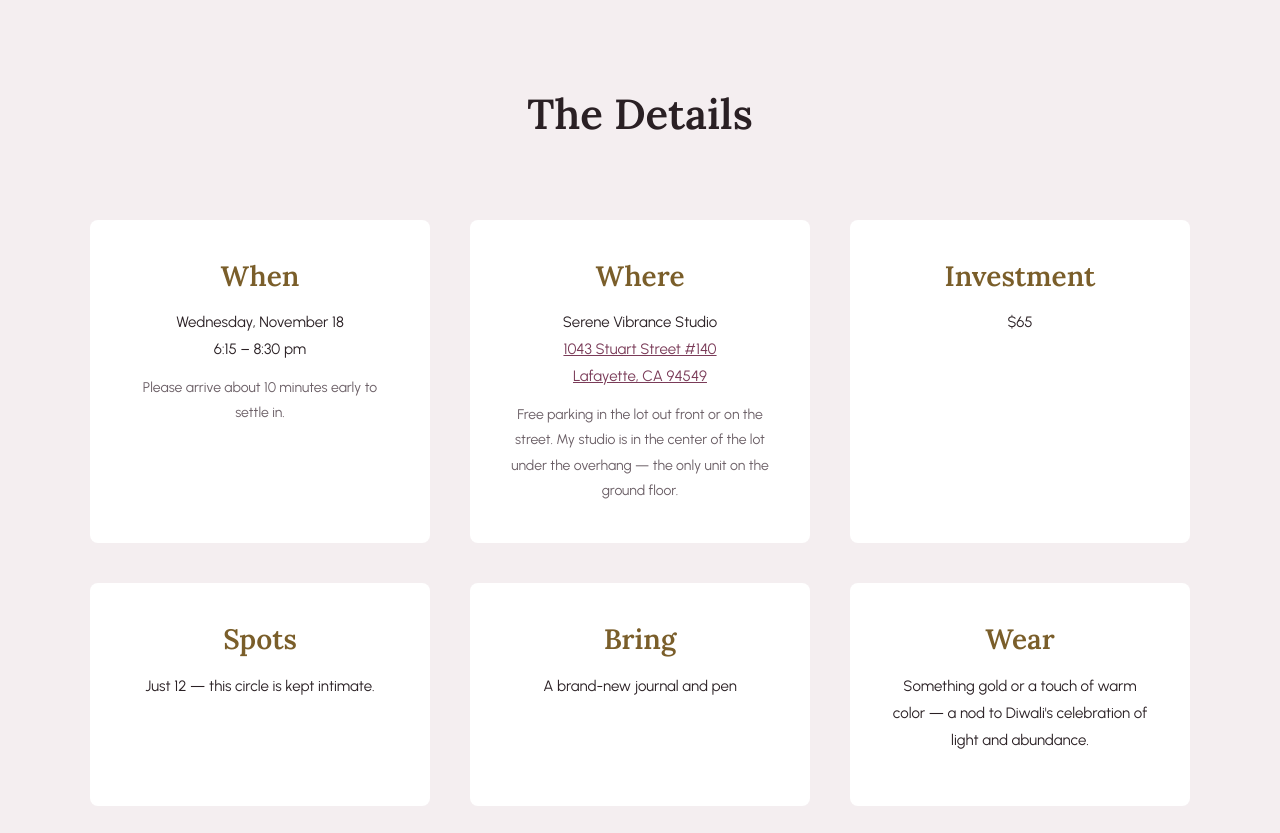
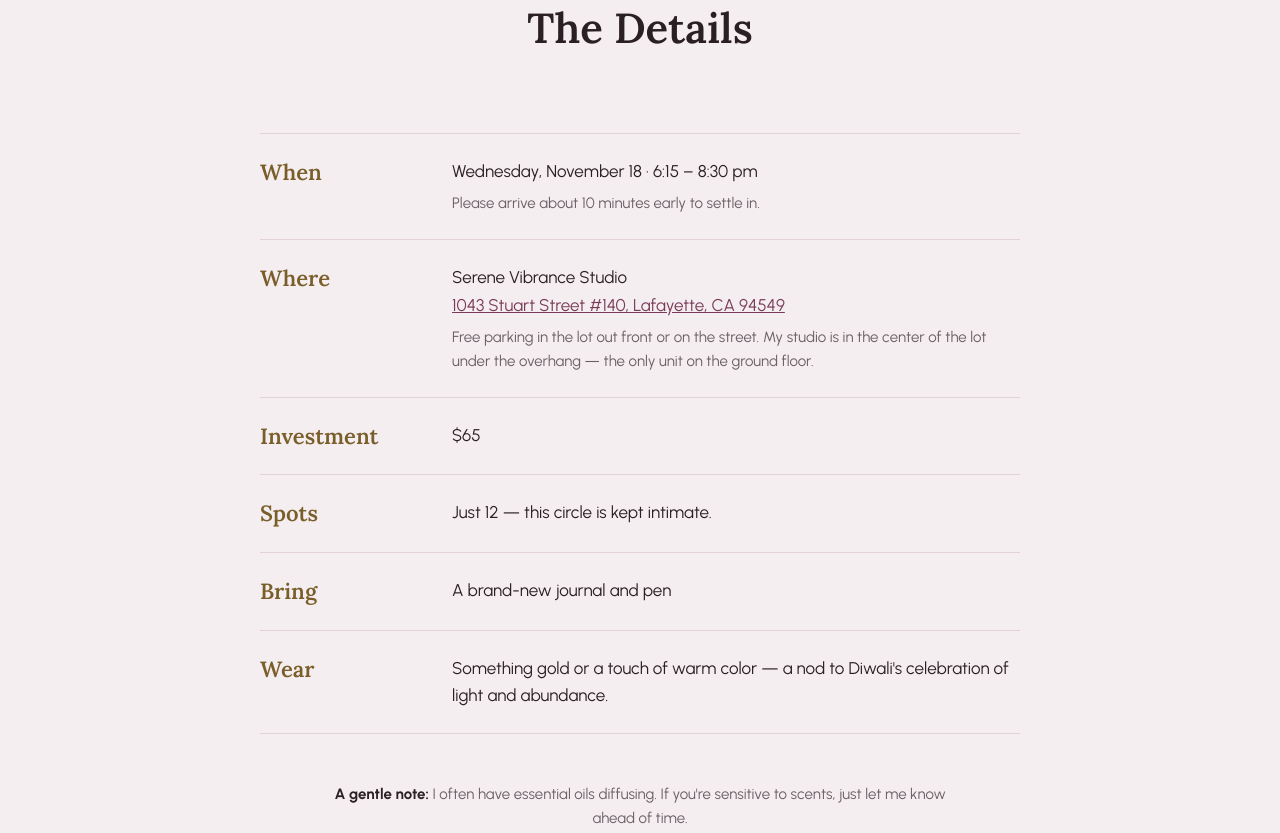
Before and after one commit to xaerr0/Serene-Vibrance, a website: page prosperity.html in a window 1280 px wide. Shown: the part 2616-3449 px from the top of the page. Drawn offline with Linux system fonts and the light colour scheme.

Commit message:
Update prosperity page

```diff
--- a/prosperity.html
+++ b/prosperity.html
@@ -406,31 +406,17 @@
 
       .practices {
         list-style: none;
-        counter-reset: practice;
         max-width: 760px;
         margin: 0 auto;
       }
 
       .practices li {
-        counter-increment: practice;
-        position: relative;
-        padding: 32px 0 32px 72px;
+        padding: 32px 0;
         border-top: 1px solid var(--divider);
       }
 
       .practices li:last-child {
         border-bottom: 1px solid var(--divider);
-      }
-
-      .practices li::before {
-        content: counter(practice, decimal-leading-zero);
-        position: absolute;
-        left: 0;
-        top: 30px;
-        font-family: "Lora", serif;
-        font-size: 28px;
-        font-style: italic;
-        color: var(--sage-strong);
       }
 
       .practices h3 {
@@ -447,22 +433,43 @@
         background: var(--cream);
       }
 
-      .details .service-card {
-        background: white;
+      .details-list {
+        max-width: 760px;
+        margin: 0 auto;
       }
 
-      .details .service-card p {
-        margin-bottom: 12px;
-        color: var(--dark);
+      .detail-row {
+        display: grid;
+        grid-template-columns: 160px 1fr;
+        gap: 32px;
+        padding: 24px 0;
+        border-top: 1px solid var(--divider);
       }
 
-      .details .service-card p.card-note {
-        font-size: 14px;
-        color: var(--text-light);
-        margin-bottom: 0;
+      .detail-row:last-child {
+        border-bottom: 1px solid var(--divider);
       }
 
-      .details .service-card a {
+      .detail-row dt {
+        font-family: "Lora", serif;
+        font-size: 22px;
+        font-weight: 600;
+        line-height: 1.3;
+        color: var(--sage-strong);
+      }
+
+      .detail-row dd p {
+        color: var(--dark);
+        font-size: 17px;
+      }
+
+      .detail-row dd p.detail-note {
+        margin-top: 6px;
+        font-size: 15px;
+        color: var(--text-light);
+      }
+
+      .detail-row a {
         color: var(--coral-strong);
       }
 
@@ -742,12 +749,17 @@
         }
 
         .practices li {
-          padding: 24px 0 24px 52px;
+          padding: 24px 0;
         }
 
-        .practices li::before {
-          top: 22px;
-          font-size: 22px;
+        .detail-row {
+          grid-template-columns: 1fr;
+          gap: 6px;
+          padding: 20px 0;
+        }
+
+        .detail-row dt {
+          font-size: 19px;
         }
 
         .practices h3 {
@@ -841,7 +853,7 @@
         <div class="section-header">
           <h2>What We'll Do Together</h2>
         </div>
-        <ol class="practices">
+        <ul class="practices">
           <li>
             <h3>Live in your abundance.</h3>
             <p>
@@ -876,7 +888,7 @@
               share them with a circle of women who'll cheer you on.
             </p>
           </li>
-        </ol>
+        </ul>
       </div>
     </section>
 
@@ -885,40 +897,44 @@
         <div class="section-header">
           <h2>The Details</h2>
         </div>
-        <div class="services-grid">
-          <div class="service-card">
-            <h3>When</h3>
-            <p>Wednesday, November 18<br />6:15 – 8:30 pm</p>
-            <p class="card-note">Please arrive about 10 minutes early to settle in.</p>
+        <dl class="details-list">
+          <div class="detail-row">
+            <dt>When</dt>
+            <dd>
+              <p>Wednesday, November 18 · 6:15 – 8:30 pm</p>
+              <p class="detail-note">Please arrive about 10 minutes early to settle in.</p>
+            </dd>
           </div>
-          <div class="service-card">
-            <h3>Where</h3>
+          <div class="detail-row">
+            <dt>Where</dt>
+            <dd>
               <p>
                 Serene Vibrance Studio<br />
-              <a href="https://maps.google.com/?q=1043+Stuart+Street+%23140,+Lafayette,+CA+94549" target="_blank" rel="noopener">1043 Stuart Street #140<br />Lafayette, CA 94549</a>
+                <a href="https://maps.google.com/?q=1043+Stuart+Street+%23140,+Lafayette,+CA+94549" target="_blank" rel="noopener">1043 Stuart Street #140, Lafayette, CA 94549</a>
               </p>
-            <p class="card-note">
+              <p class="detail-note">
                 Free parking in the lot out front or on the street. My studio is in the center of the lot under the
                 overhang — the only unit on the ground floor.
               </p>
+            </dd>
           </div>
-          <div class="service-card">
-            <h3>Investment</h3>
-            <p>$65</p>
+          <div class="detail-row">
+            <dt>Investment</dt>
+            <dd><p>$65</p></dd>
           </div>
-          <div class="service-card">
-            <h3>Spots</h3>
-            <p>Just 12 — this circle is kept intimate.</p>
+          <div class="detail-row">
+            <dt>Spots</dt>
+            <dd><p>Just 12 — this circle is kept intimate.</p></dd>
           </div>
-          <div class="service-card">
-            <h3>Bring</h3>
-            <p>A brand-new journal and pen</p>
+          <div class="detail-row">
+            <dt>Bring</dt>
+            <dd><p>A brand-new journal and pen</p></dd>
           </div>
-          <div class="service-card">
-            <h3>Wear</h3>
-            <p>Something gold or a touch of warm color — a nod to Diwali's celebration of light and abundance.</p>
+          <div class="detail-row">
+            <dt>Wear</dt>
+            <dd><p>Something gold or a touch of warm color — a nod to Diwali's celebration of light and abundance.</p></dd>
           </div>
-        </div>
+        </dl>
         <p class="gentle-note">
           <strong>A gentle note:</strong> I often have essential oils diffusing. If you're sensitive to scents, just let
           me know ahead of time.
```
Lines whose indentation alone changed are shown as unchanged.
